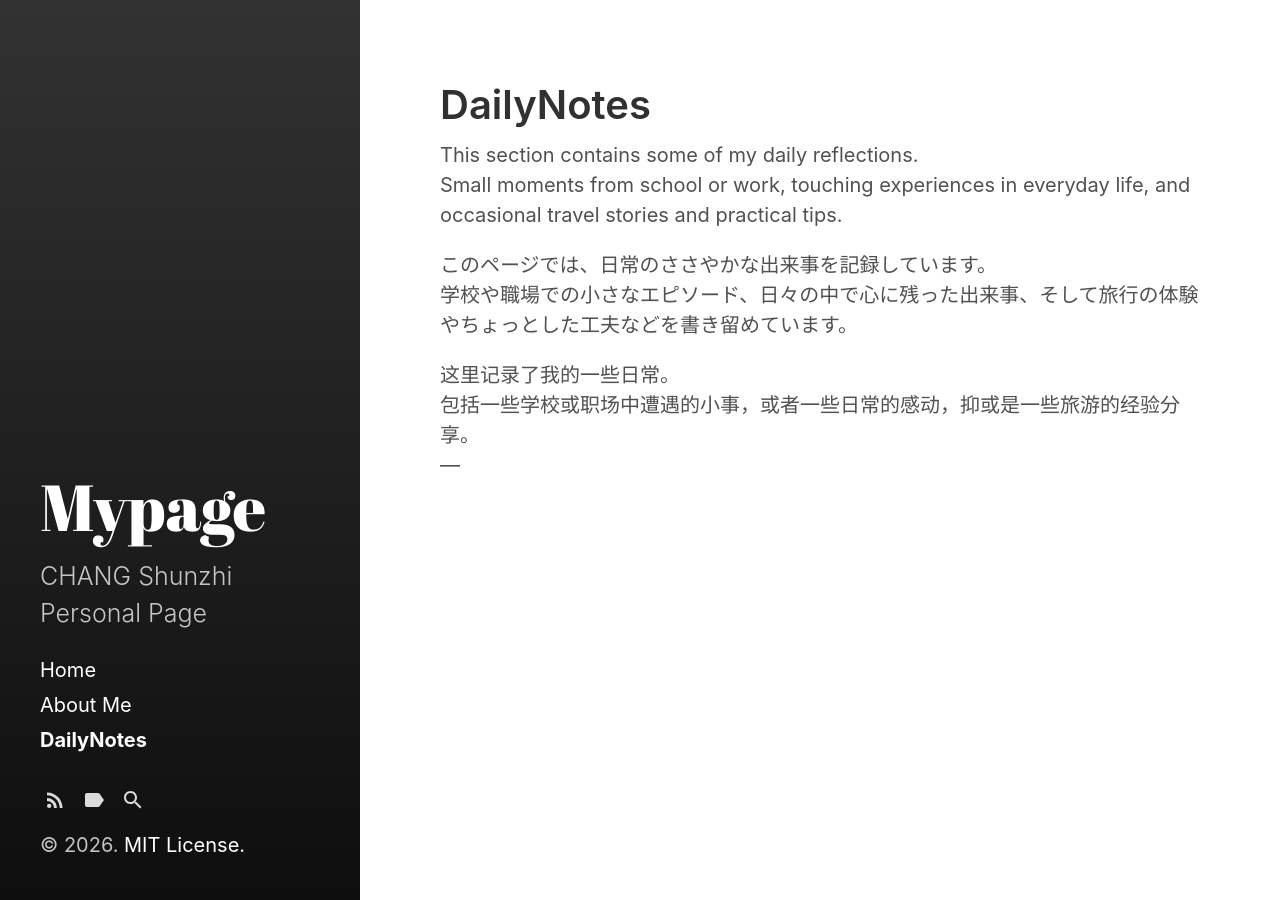
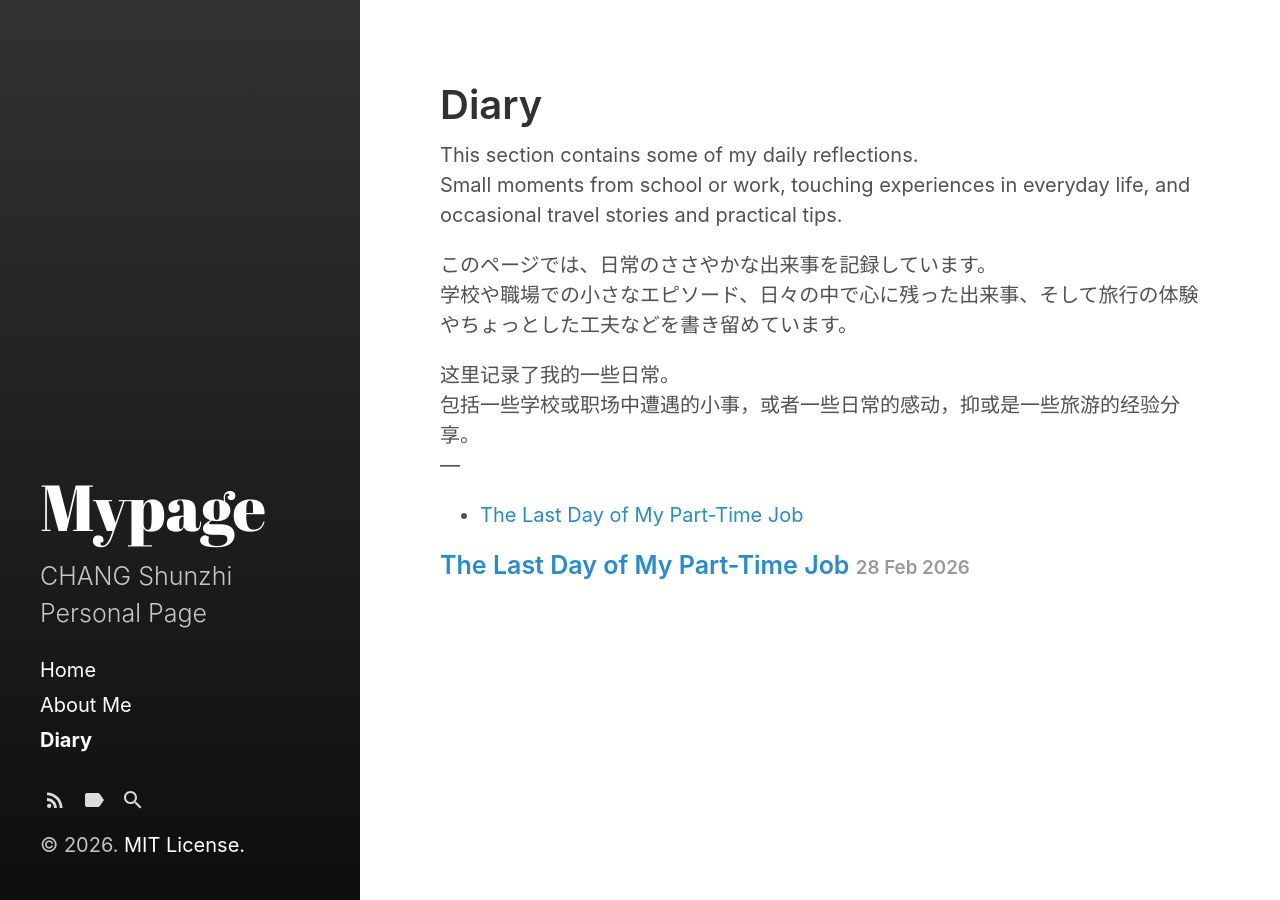
Before and after one commit to SZ-Chander/SZ-Chander.github.io, a Jekyll site: the page built from category/dailynote.md, in a window 1280 px wide. Built offline with Jekyll 4.4.1, drawn with Linux system fonts in a browser that asks for light colours.

Commit message:
try to edit diary

```diff
--- a/_posts/2026-02-28-The-last-day-of-my-parttime-en.md
+++ b/_posts/2026-02-28-The-last-day-of-my-parttime-en.md
@@ -2,9 +2,9 @@
 layout: post
 title: "The Last Day of My Part-Time Job"
 categories:
-  - DailyNote
+  - Diary
 tags:
-  - DailyNote
+  - Diary
 last_modified_at: 2026-02-28T22:15:00+09:00
 ---
 
--- a/category/dailynote.md
+++ b/category/dailynote.md
@@ -1,6 +1,7 @@
 ---
 layout: category
-title: DailyNotes
+title: Diary
+permalink: /diary/
 ---
 
 This section contains some of my daily reflections.
@@ -12,10 +13,10 @@ Small moments from school or work, touching experiences in everyday life, and oc
 这里记录了我的一些日常。
 包括一些学校或职场中遭遇的小事，或者一些日常的感动，抑或是一些旅游的经验分享。
 ---
-<ul class="diary-list">
-{% for post in site.categories.diary %}
-  <li class="diary-item">
-    <a class="diary-link" href="{{ post.url | relative_url }}">
+<ul class="Diary-list">
+{% for post in site.categories.Diary %}
+  <li class="Diary-item">
+    <a class="dDary-link" href="{{ post.url | relative_url }}">
       {{ post.title }}
     </a>
   </li>
```
